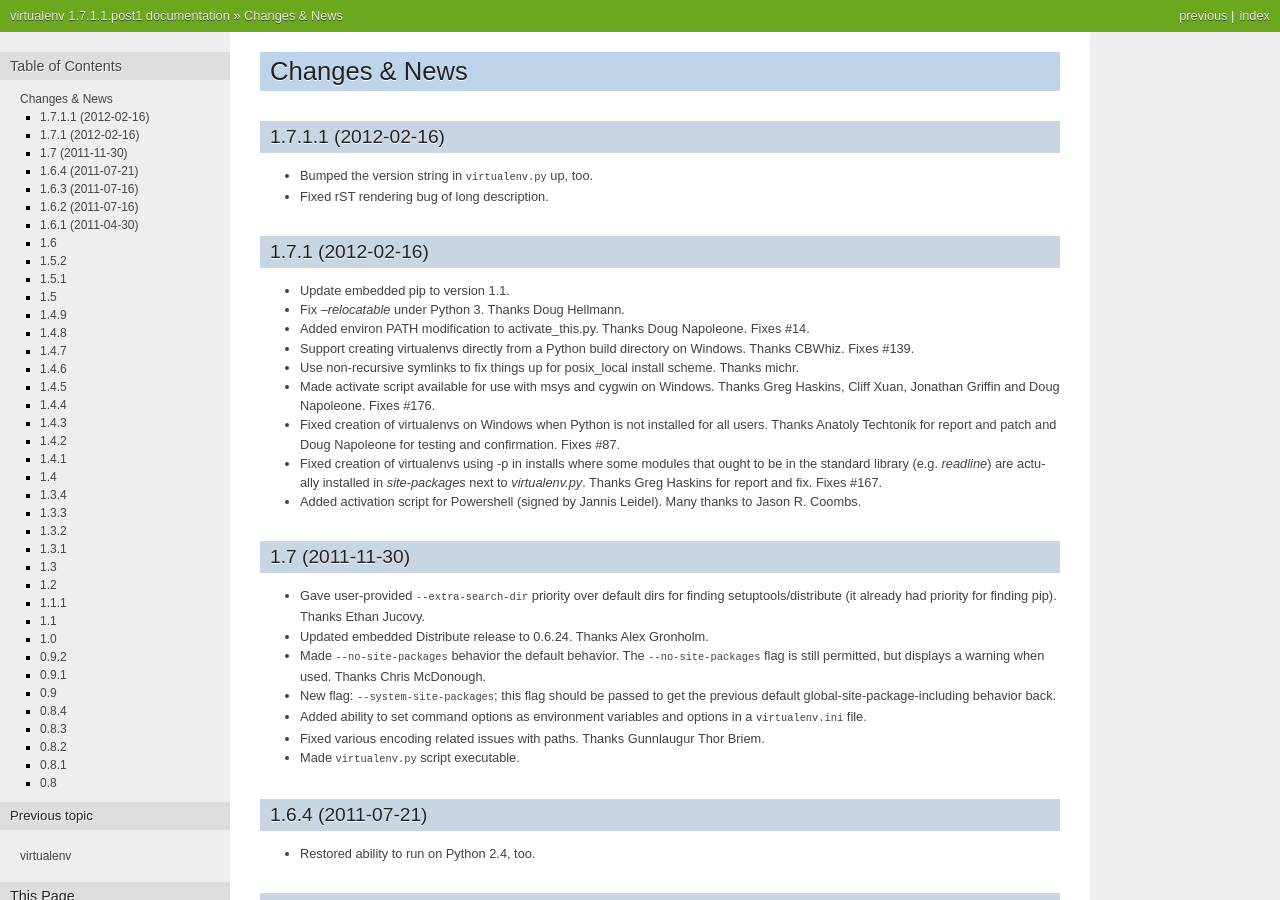
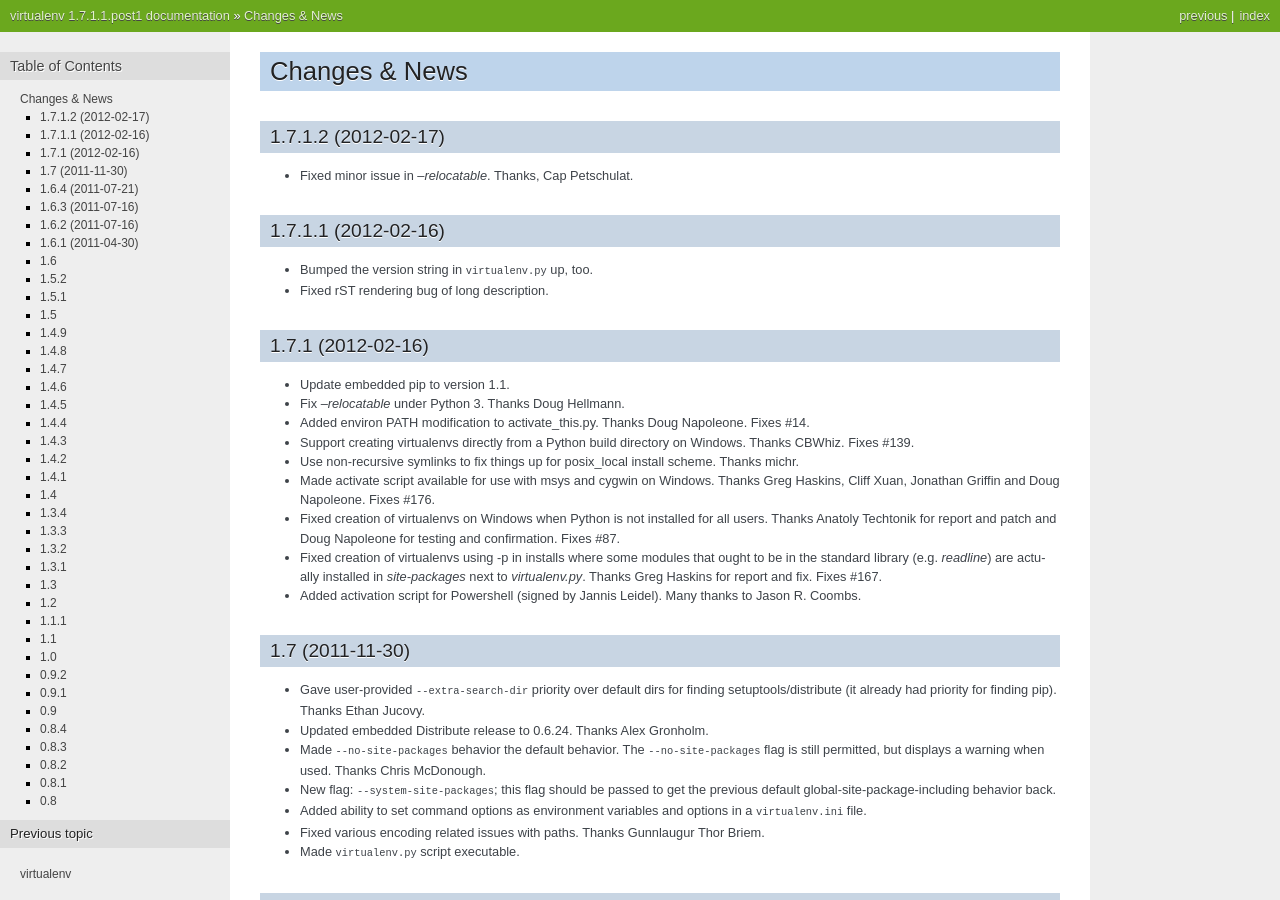
Before and after one commit to pypa/virtualenv, a Sphinx documentation site: the page built from docs/news.txt, in a window 1280 px wide and 900 px high. Built offline with Sphinx 7.4.7, drawn with Linux system fonts in a browser that asks for light colours.

Commit message:
Added Cap to list of authors and extended changelog.

```diff
--- a/AUTHORS.txt
+++ b/AUTHORS.txt
@@ -17,6 +17,7 @@
 Anatoly Techtonik
 Antonio Cuni
 Armin Ronacher
+Cap Petschulat
 CBWhiz
 Chris McDonough
 Christian Stefanescu
--- a/docs/news.txt
+++ b/docs/news.txt
@@ -1,5 +1,10 @@
 Changes & News
 --------------
+
+1.7.1.2 (2012-02-17)
+~~~~~~~~~~~~~~~~~~~~
+
+* Fixed minor issue in `--relocatable`. Thanks, Cap Petschulat.
 
 1.7.1.1 (2012-02-16)
 ~~~~~~~~~~~~~~~~~~~~
```
